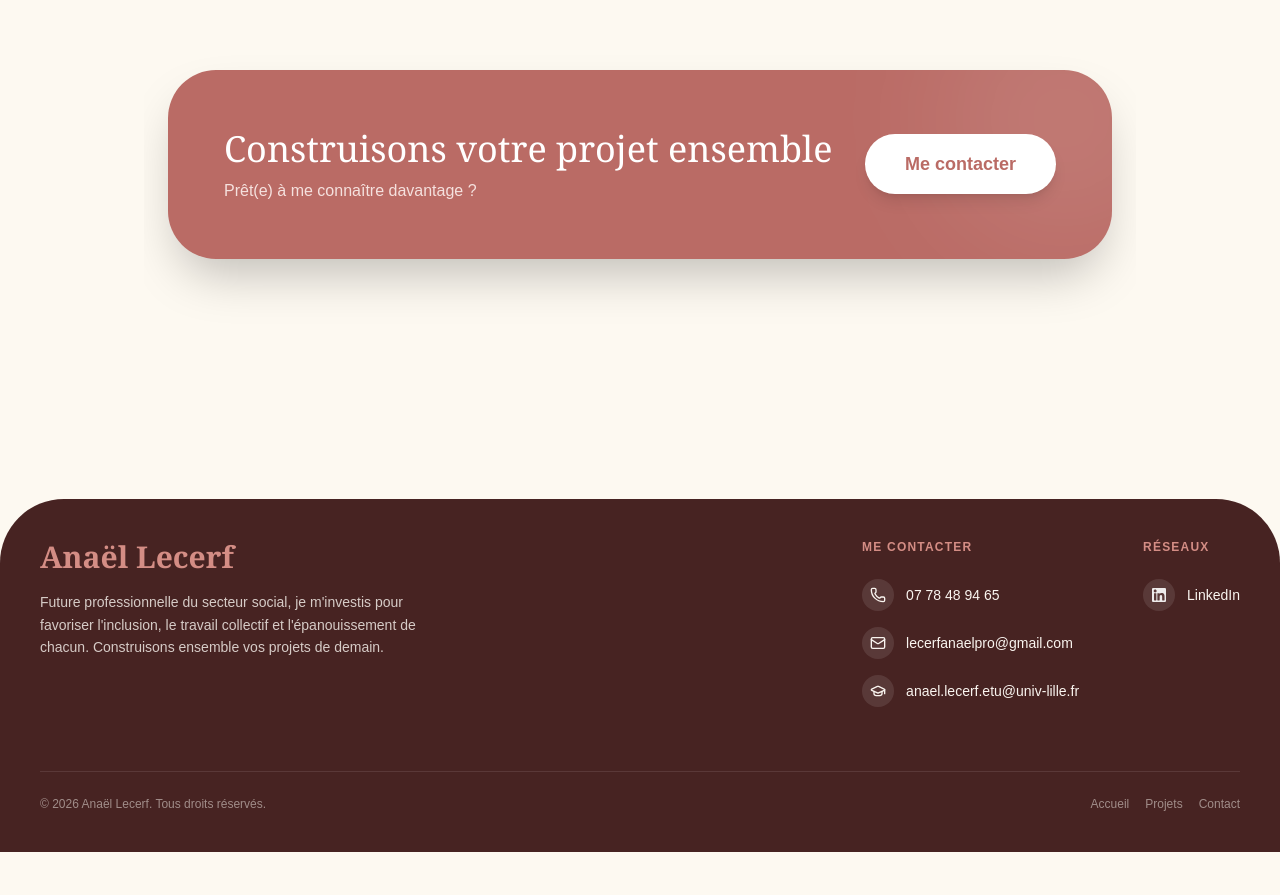
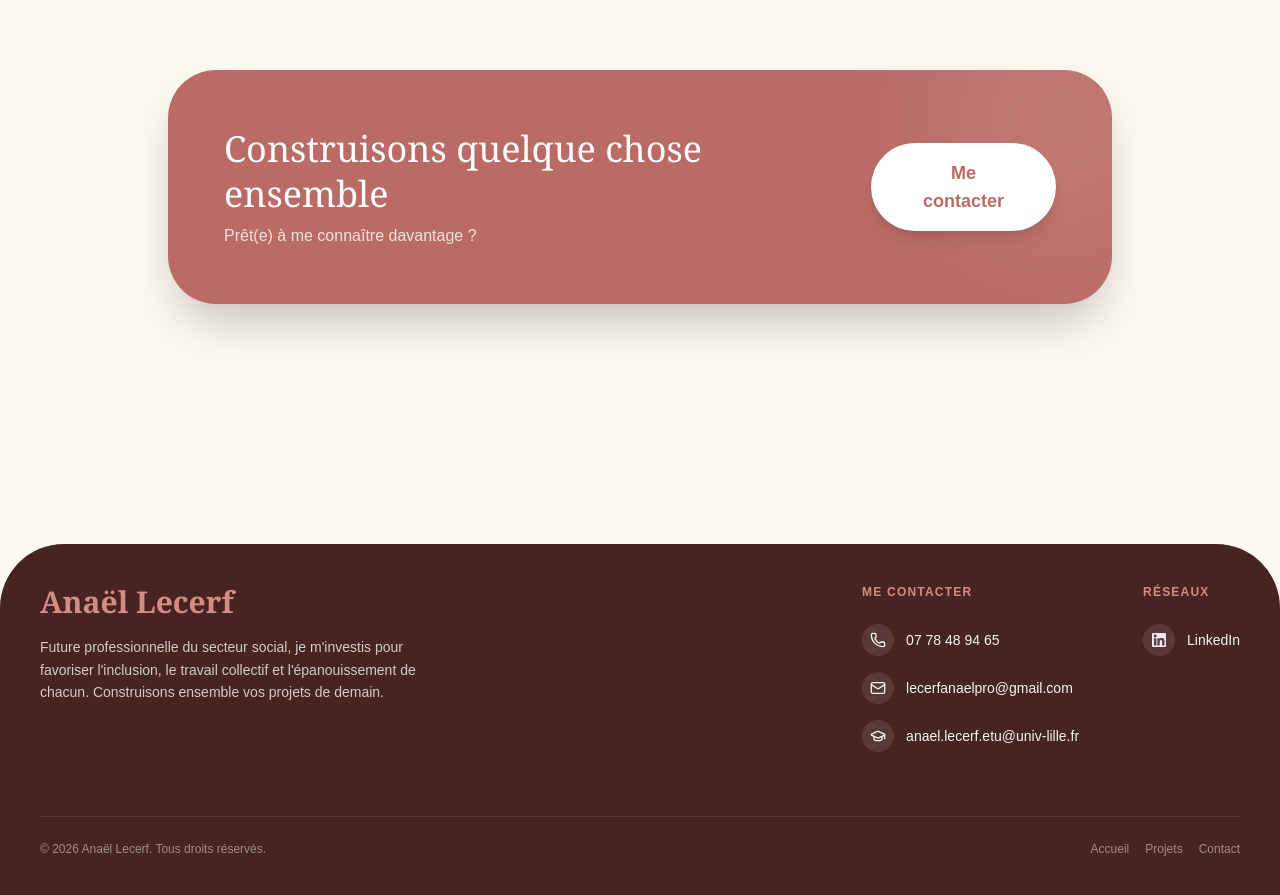
Before and after one commit to ykanael/portfolio, a Next.js app: page / in a window 1280 px wide. Shown: the part 3900-4795 px from the top of the page. Before the commit the page ends 4752 px from the top, so only its background shows below. Built offline with nearby package versions, Linux system fonts and the light colour scheme.

Commit message:
Update page.tsx

```diff
--- a/app/page.tsx
+++ b/app/page.tsx
@@ -360,7 +360,7 @@ export default function Home() {
 
           <div className="space-y-2 text-center md:text-left z-10">
             <h3 className="text-3xl md:text-4xl font-serif text-white leading-tight">
-              Construisons votre projet ensemble
+              Construisons quelque chose ensemble
             </h3>
             <p className="text-[#F5E1DE] text-sm md:text-base">
               Prêt(e) à me connaître davantage ?
```
